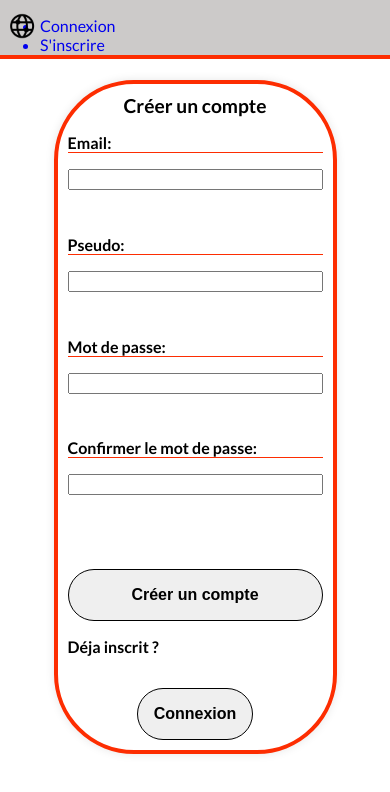
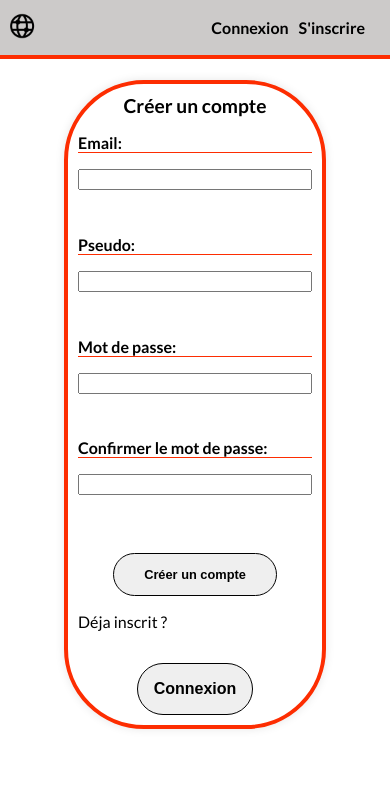
Before and after one commit to ClementFra/FranquartClement_7_19082022, a React (Create React App) app in the folder front/: page /register in a window 390 px wide. Shown: the top 792 px of the page. Built offline with nearby package versions, Linux system fonts and the light colour scheme.

Commit message:
style site

```diff
--- a/front/src/components/header/Header.css
+++ b/front/src/components/header/Header.css
@@ -1,4 +1,4 @@
-header {
+.header_page {
   display: flex;
   position: fixed;
   width: 100%;
@@ -8,52 +8,76 @@ header {
   z-index: 1;
   background-color: #cccac9;
 }
-img {
+.header_page_image {
   position: fixed;
   width: 150px;
   object-fit: cover;
   top: 1px;
   margin: -50px 10px;
 }
-main {
+.header_page_userlogin {
   display: flex;
   flex-direction: row;
   margin: auto;
   margin-right: 25px;
 }
-main li {
+.header_page_userlogin_li {
   list-style-type: none;
   margin-left: 10px;
 }
-main ul {
+.header_page_userlogin ul {
   display: flex;
   flex-direction: row;
 }
-main a {
+.header_page_userlogin a {
   text-decoration: none;
   color: black;
   font-weight: bold;
   font-size: 1em;
 }
 
-main a :hover {
+.header_page_userlogin a :hover {
   color: #fd2d01;
   transition: all 0.3s ease-in-out;
 }
-#userLog h5{
+.header_page_userlogged_h5{
   margin: auto;
   font-size: 1em;
   font-weight: bold;
 }
+.header_page_userlogged a {
+  text-decoration: none;
+  color: black;
+  font-weight: bold;
+  font-size: 1em;
+}
+.header_page_userlogged a :hover {
+  color: #fd2d01;
+  transition: all 0.3s ease-in-out;
+}
+.header_page_userlogged {
+  display: flex;
+  flex-direction: row;
+  margin: auto;
+  margin-right: 25px;
+}
+.header_page_userlogged ul {
+  display: flex;
+  flex-direction: row;
+}
+.header_page_userlogged li {
+  list-style-type: none;
+  margin-left: 10px;
+}
 
 @media screen and (max-width: 600px) {
-  img {
+  .header_page_image {
     position: absolute;
     clip: rect(0px, 30px, 200px, 0px);
   }
 }
 @media screen and (max-width: 400px){
-  #userLog h5{
+  .header_page_user_logged_h5{
     font-size: 0.9em;
   }
 }
--- a/front/src/components/header/Header.jsx
+++ b/front/src/components/header/Header.jsx
@@ -31,7 +31,7 @@ const Header = () => {
           />
         </NavLink>
           {userData ? (
-            <ul className="header_page_userlogin">
+            <ul className="header_page_userlogged">
               <li>
                 <NavLink to="/profil">
                   <h5>Bienvenue {userData.username}</h5>
@@ -42,12 +42,12 @@ const Header = () => {
               </li>
             </ul>
           ) : (
-            <ul className="header_page_userlogged">
+            <ul className="header_page_userlogin">
               <NavLink to="/login">
-                <li>Connexion</li>
+                <li className="header_page_userlogin_li">Connexion</li>
               </NavLink>
               <NavLink to="/register">
-                <li>S'inscrire</li>
+                <li className="header_page_userlogin_li">S'inscrire</li>
               </NavLink>
             </ul>
           )}
--- a/front/src/pages/home/home.css
+++ b/front/src/pages/home/home.css
@@ -1,31 +1,31 @@
-#welcomeMessage {
+.home_page_section_welcome {
   width: 100vw;
   min-height: 250px;
   display: flex;
   flex-direction: column;
 }
 
-  #toolsDescription {
+.home_page_section_tools {
   width: 100vw;
   height: 50vh;
   display: flex;
   flex-direction: column;
 }
 
-  h1 {
-    margin: 70px 0 30px 5px;
+.home_page_section_h1 {
+  margin: 90px 0 40px 5px;
   font-size: 1.5em;
 }
 
-  h2 {
-    padding: 30px 0 30px;
+.home_page_section_tools_h2 {
+  padding: 30px 0 60px;
   font-size: 1.2em;
   color: black;
   margin: auto;
 }
 
-  #toolsDescription ul{
-    width: 100vw;
+.home_page_section_ul {
+  width: 65vw;
   height: 50vh;
   opacity: 0.9;
   display: flex;
@@ -34,25 +34,25 @@
   padding: 0;
 }
 
-  article {
+.home_page_section_tools,
+.home_page_section_welcome {
   margin: auto;
   width: 60vw;
 }
-  article h1 {
+.home_page_section_h1 {
   color: black;
   text-align: center;
   font-weight: bold;
 }
 
-  #welcomeMessage p {
+.home_page_section_p {
   color: black;
   text-align: center;
   font-weight: bold;
   font-size: 1.1em;
-
 }
 
-  #toolsDescription ul li {
+.home_page_section_li {
   display: flex;
   flex-direction: column;
   justify-content: center;
@@ -64,13 +64,13 @@
   box-shadow: 5px 5px 5px #ffd7d7;
 }
 
-  #toolsDescription ul li svg {
+.home_page_section_li svg {
   width: 40px;
   height: 40px;
   margin: auto;
 }
 
-  #toolsDescription ul li p {
+.home_page_section_li_p {
   color: black;
   font-weight: normal;
   font-size: 1em;
@@ -78,32 +78,32 @@
 }
 
 @media screen and (max-width: 700px) {
-    article h1 {
+  .home_page_section_h1 {
     font-size: 1.5em;
     padding: 48px 0 0 0;
   }
-    #welcomeMessage p{
+  .home_page_section_p {
     padding: 10px;
   }
-    h2 {
+  .home_page_section_h2 {
     padding: 1em;
   }
 }
 
 @media screen and (max-width: 900px) {
-    #welcomeMessage p{
+  .home_page_section_p {
     padding: 10px;
   }
-    #toolsDescription h2 {
+  .home_page_section_h2 {
     text-align: center;
   }
-    #toolsDescription ul {
+  .home_page_section_ul {
     flex-direction: column;
     width: 200px;
     height: auto;
     align-items: center;
   }
-    #toolsDescription ul li {
+  .home_page_section_li {
     width: 100%;
     height: 200px;
     border-radius: 0;
--- a/front/src/pages/login/login.css
+++ b/front/src/pages/login/login.css
@@ -1,40 +1,40 @@
-body {
-  font-family: "Lato", sans-serif;
-}
-section {
+.login_page_section {
   display: flex;
   flex-direction: column;
   align-items: center;
   justify-content: space-between;
   margin: 80px auto;
-  flex-basis: 20%;
+  flex-basis: 50%;
+  width: 30%;
   padding: 10px;
   background-color: white;
   border-radius: 5em;
   border: 4px solid #fd2d01;
   box-shadow: 0 0 10px rgba(0, 0, 0, 0.1);
 }
-section h1 {
+.login_page_section_h1 {
   font-size: 1.5em;
 }
-
-p,
-label,
-button {
+.login_page_link,
+.login_page_section_form_invalid,
+.login_page_section_form_label,
+.login_page_section_form_button {
   font-weight: bold;
 }
-form p button {
-  margin: 15px 130px 0;
+.login_page_section_form_button {
+  margin: 15px auto 0;
 }
-a {
+.login_page_button_register_link {
   text-decoration: none;
+  color: black;
+  font-weight: bold;
 }
-.non-valid {
+.login_page_section_form_invalid {
   font-size: 0.9em;
   color: #fd2d01;
   font-style: italic;
 }
-.button-connexion {
+.login_page_section_button_register {
   padding: 1em;
   margin-top: 16px;
   border: 1px solid black;
@@ -44,18 +44,18 @@ a {
   cursor: pointer;
   transition: ease-in-out 0.2s;
 }
-.button-connexion:hover {
+.login_page_section_button_register:hover {
   border: 1px solid #fd2d01;
   background-color: #ffd7d7;
   color: black;
 }
-form {
+.login_page_section_form {
   display: flex;
   flex-direction: column;
   justify-content: center;
   width: 100%;
 }
-label {
+.login_page_section_form_label {
   font-size: 1em;
   margin: 16px 0;
   display: flex;
@@ -63,7 +63,7 @@ label {
   border-bottom: 1px solid #fd2d01;
 }
 
-form button {
+.login_page_section_form_button {
   padding: 1em;
   margin-top: 16px;
   border: 1px solid black;
@@ -72,47 +72,53 @@ form button {
   color: black;
   cursor: pointer;
   transition: ease-in-out 0.2s;
+  width: 70%;
 }
-form button:hover {
+.login_page_section_form_button:hover {
   border: 1px solid #fd2d01;
   background-color: #ffd7d7;
   color: black;
 }
 
 @media screen and (max-width: 1200px) {
-  section {
+  .login_page_section {
     flex-basis: 20%;
   }
+
 }
 @media screen and (max-width: 900px) {
-  section {
+  .login_page_section {
     flex-basis: 30%;
   }
 }
 
 @media screen and (max-width: 700px) {
-  section {
+  .login_page_section {
     flex-basis: 35%;
+  }
+  .login_page_section_form_button{
+    width: 100%;
   }
 }
 @media screen and (max-width: 400px) {
   .App-logo {
     display: none;
   }
-  main {
+  .login_page_main {
     padding-left: 25px;
+
   }
-  section {
-    flex-basis: 75%;
+  .login_page_section {
+    width: 60%;
   }
-  section h1 {
+  .login_page_section_h1 {
     margin: auto;
     font-size: 1.2em;
   }
-  form button {
+  .login_page_section_form_button {
     font-size: 1em;
   }
-  .button-connexion {
+  .login_page_section_button_register {
     font-size: 1em;
   }
 }
--- a/front/src/pages/register/Register.jsx
+++ b/front/src/pages/register/Register.jsx
@@ -2,6 +2,8 @@ import { useState } from "react";
 import Axios from "interceptors/axios";
 import { checkRegister } from "helpers/validationForms";
 import { Link, useNavigate } from "react-router-dom";
+import "./register.css"
+
 function Register() {
   const initialValues = {
     email: "",
@@ -60,51 +62,51 @@ function Register() {
   }
   return (
       <main>
-        <section>
-          <h1>Créer un compte</h1>
-          <form onSubmit={handleSubmit}>
-            <label htmlFor="email">Email:</label>
-            <input
+        <section className="register_page">
+          <h1 className="register_page_h1">Créer un compte</h1>
+          <form className="register_page_form" onSubmit={handleSubmit}>
+            <label className="register_page_label" htmlFor="email">Email:</label>
+            <input className="register_page_input"
               type="email"
               id="email"
               name="email"
               value={values.email}
               onChange={handleInputChange}
             />
-            <p className="non-valid">{errors.email}</p>
-            <label htmlFor="username">Pseudo:</label>
-            <input
+            <p className="login_page_section_form_invalid">{errors.email}</p>
+            <label className="register_page_label" htmlFor="username">Pseudo:</label>
+            <input className="register_page_input"
               type="text"
               id="username"
               name="username"
               value={values.username}
               onChange={handleInputChange}
             />
-            <p className="non-valid">{errors.username}</p>
-            <label htmlFor="firstPassword">Mot de passe:</label>
-            <input
+            <p className="login_page_section_form_invalid">{errors.username}</p>
+            <label className="register_page_label" htmlFor="firstPassword">Mot de passe:</label>
+            <input className="register_page_input"
               type="password"
               id="firstPassword"
               name="firstPassword"
               value={values.firstPassword}
               onChange={handleInputChange}
             />
-            <p className="non-valid">{errors.firstPassword}</p>
-            <label htmlFor="secondPassword">Confirmer le mot de passe:</label>
-            <input
+            <p className="login_page_section_form_invalid">{errors.firstPassword}</p>
+            <label className="register_page_label" htmlFor="secondPassword">Confirmer le mot de passe:</label>
+            <input className="register_page_input"
               type="password"
               id="secondPassword"
               name="secondPassword"
               value={values.secondPassword}
               onChange={handleInputChange}
             />
-            <p className="non-valid">{errors.secondPassword}</p>
-            <p id="form-error" className="non-valid"></p>
-            <button type="submit">Créer un compte</button>
+            <p className="login_page_section_form_invalid">{errors.secondPassword}</p>
+            <p id="form-error" className="login_page_section_form_invalid"></p>
+            <button className="register_page_button" type="submit">Créer un compte</button>
             <p>Déja inscrit ?</p>
           </form>
-          <button className="button-connexion">
-            <Link to="/Login">Connexion</Link>
+          <button className="register_page_link_login">
+            <Link to="/Login" className="link_login">Connexion</Link>
           </button>
         </section>
       </main>
--- /dev/null
+++ b/front/src/pages/register/register.css
@@ -0,0 +1,118 @@
+.register_page {
+    display: flex;
+    flex-direction: column;
+    align-items: center;
+    justify-content: space-between;
+    margin: 80px auto;
+    flex-basis: 50%;
+    width: 30%;
+    padding: 10px;
+    background-color: white;
+    border-radius: 5em;
+    border: 4px solid #fd2d01;
+    box-shadow: 0 0 10px rgba(0, 0, 0, 0.1);
+  }
+  .register_page_h1 {
+    font-size: 1.5em;
+  }
+  .register_page_link_login,
+  .login_page_section_form_invalid,
+  .register_page_label,
+  .register_page_button {
+    font-weight: bold;
+  }
+  .register_page_button {
+    margin: 15px auto 0;
+    width: 70%;
+  }
+  .link_login {
+    text-decoration: none;
+    color: black;
+    font-weight: bold;
+  }
+  .login_page_section_form_invalid {
+    font-size: 0.9em;
+    color: #fd2d01;
+    font-style: italic;
+  }
+  .register_page_link_login {
+    padding: 1em;
+    margin-top: 16px;
+    border: 1px solid black;
+    border-radius: 5em;
+    font-size: 1.2em;
+    color: black;
+    cursor: pointer;
+    transition: ease-in-out 0.2s;
+  }
+  .register_page_link_login :hover {
+    border: 1px solid #fd2d01;
+    background-color: #ffd7d7;
+    color: black;
+  }
+  .register_page_form{
+    display: flex;
+    flex-direction: column;
+    justify-content: center;
+    width: 100%;
+  }
+  .register_page_label {
+    font-size: 1em;
+    margin: 16px 0;
+    display: flex;
+    align-items: center;
+    border-bottom: 1px solid #fd2d01;
+  }
+
+  .register_page_button {
+    padding: 1em;
+    margin-top: 16px;
+    border: 1px solid black;
+    border-radius: 5em;
+    font-size: 1.2em;
+    color: black;
+    cursor: pointer;
+    transition: ease-in-out 0.2s;
+  }
+  .register_page_button :hover {
+    border: 1px solid #fd2d01;
+    background-color: #ffd7d7;
+    color: black;
+  }
+
+  @media screen and (max-width: 1200px) {
+    .login_page_section {
+      flex-basis: 20%;
+    }
+  }
+  @media screen and (max-width: 900px) {
+    .register_page {
+      flex-basis: 30%;
+    }
+  }
+
+  @media screen and (max-width: 700px) {
+    .register_page {
+      flex-basis: 35%;
+    }
+  }
+  @media screen and (max-width: 400px) {
+    .App-logo {
+      display: none;
+    }
+    .register_page {
+      width: 60%;
+    }
+    .register_page_h1 {
+      margin: auto;
+      font-size: 1.2em;
+    }
+    .register_page_button {
+      font-size: 0.8em;
+      width: 70%;
+      margin: auto;
+    }
+    .register_page_link_login {
+      font-size: 1em;
+    }
+  }
```
Also changed, not shown: front/src/pages/home/home.jsx (+25 -17 lines), front/src/pages/login/login.jsx (+23 -13 lines). Lines whose indentation alone changed are shown as unchanged.
